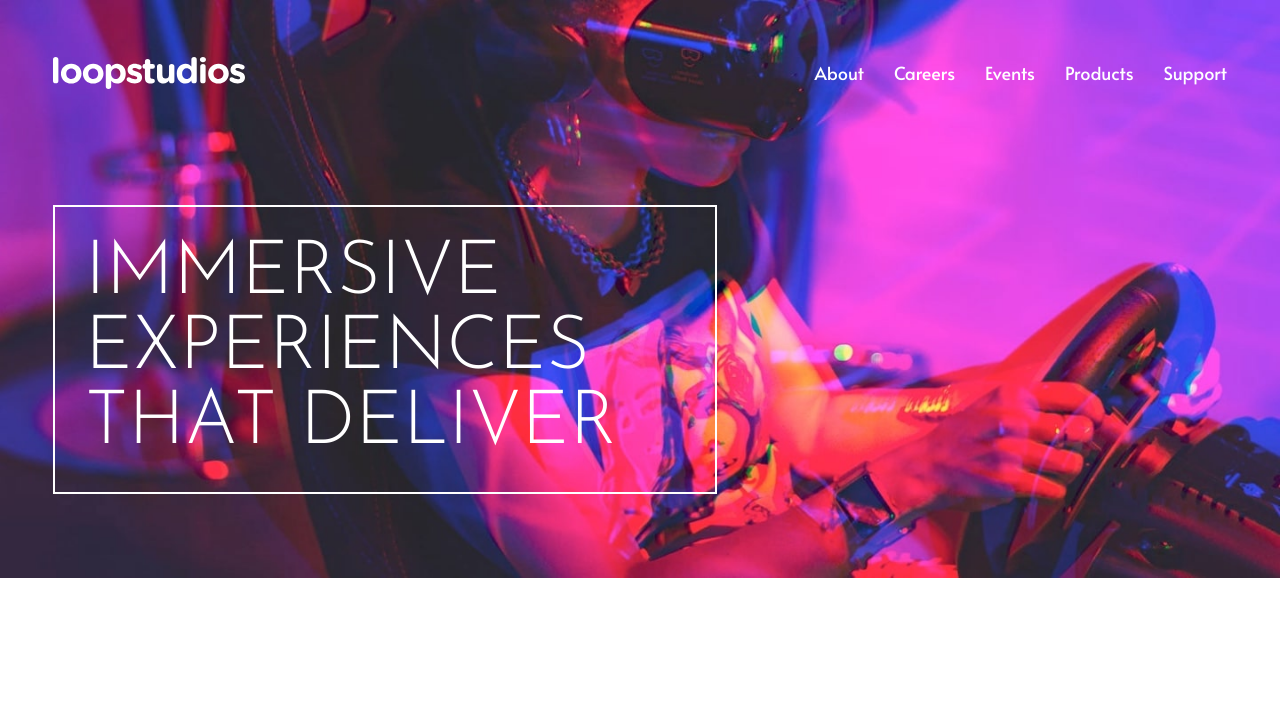
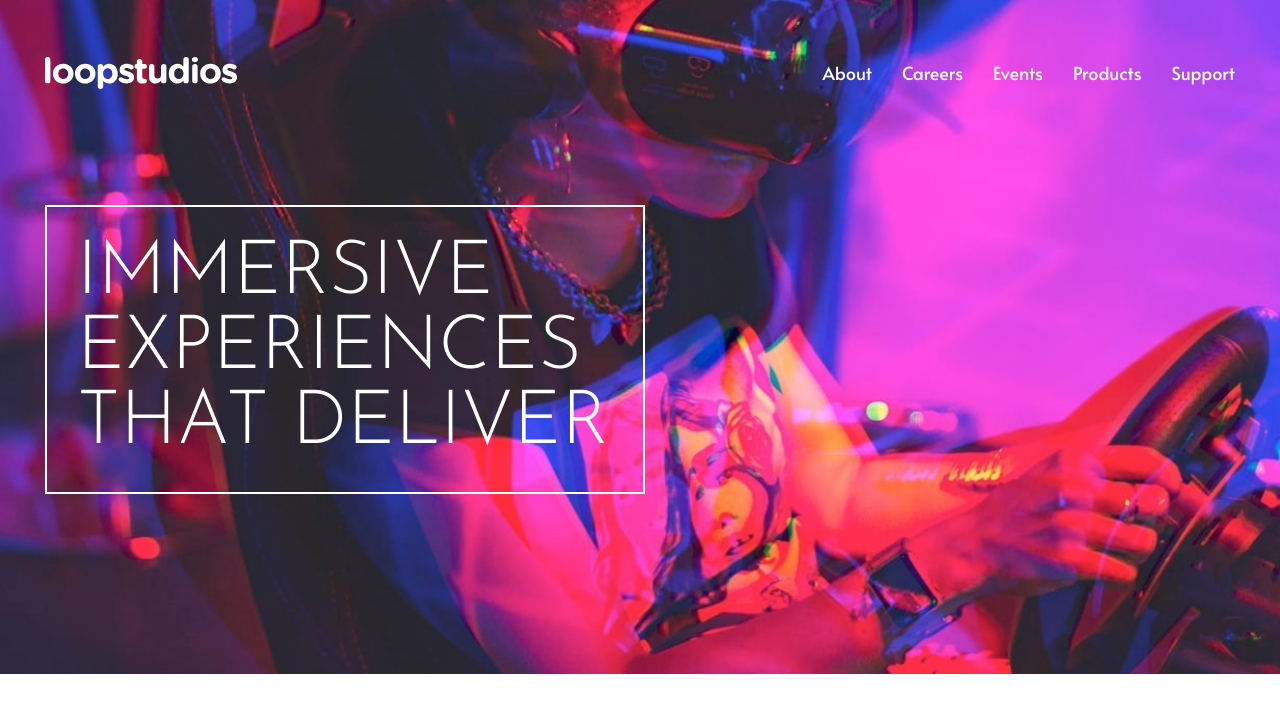
Before and after one commit to pklepa/loopstudios, a Gatsby site: page / in a window 1280 px wide. Built offline with nearby package versions, Linux system fonts and the light colour scheme; Gatsby itself is replaced by a stand-in of ours.

Commit message:
Better adjust the hero section using gatsby-background-image

```diff
--- a/package.json
+++ b/package.json
@@ -17,6 +17,7 @@
     "@fontsource/alata": "^4.1.0",
     "@fontsource/josefin-sans": "^4.1.0",
     "gatsby": "^2.26.1",
+    "gatsby-background-image": "^1.4.0",
     "gatsby-image": "^2.10.0",
     "gatsby-plugin-sass": "^3.1.0",
     "gatsby-plugin-sharp": "^2.13.2",
--- a/src/assets/styles/global.css
+++ b/src/assets/styles/global.css
@@ -1,4 +1,5 @@
-html {
+html,
+body {
   margin: 0;
   padding: 0;
 
@@ -20,4 +21,6 @@ html {
   font-size: 15px;
   font-family: "Alata", sans-serif;
   color: var(--black);
+
+  box-sizing: border-box;
 }
--- a/src/components/heroBackground.js
+++ /dev/null
@@ -1,39 +0,0 @@
-import React from "react"
-
-import { graphql, useStaticQuery } from "gatsby"
-import Img from "gatsby-image"
-
-function HeroBackground() {
-  const data = useStaticQuery(graphql`
-    query Images {
-      image: file(relativePath: { eq: "image-hero.jpg" }) {
-        id
-        childImageSharp {
-          fixed(width: 1920) {
-            ...GatsbyImageSharpFixed
-          }
-          fluid {
-            ...GatsbyImageSharpFluid
-          }
-        }
-      }
-    }
-  `)
-  console.log(data)
-
-  return (
-    <div
-      style={{
-        width: "100vw",
-        position: "fixed",
-        top: 0,
-        left: 0,
-        zIndex: -1,
-      }}
-    >
-      <Img fluid={data.image.childImageSharp.fluid} />
-    </div>
-  )
-}
-
-export default HeroBackground
--- /dev/null
+++ b/src/components/heroSection.js
@@ -0,0 +1,38 @@
+import React from "react"
+
+import { graphql, useStaticQuery } from "gatsby"
+import BackgroundImage from "gatsby-background-image"
+
+import styles from "./heroSection.module.scss"
+
+function HeroSection({ children }) {
+  const data = useStaticQuery(graphql`
+    query Images {
+      image: file(relativePath: { eq: "image-hero.jpg" }) {
+        id
+        childImageSharp {
+          fixed {
+            ...GatsbyImageSharpFixed
+          }
+          fluid {
+            ...GatsbyImageSharpFluid
+          }
+        }
+      }
+    }
+  `)
+
+  console.log(children)
+  return (
+    <BackgroundImage
+      Tag="section"
+      className={styles.background_img}
+      fluid={data.image.childImageSharp.fluid}
+      backgroundColor={`#040e18`}
+    >
+      {children}
+    </BackgroundImage>
+  )
+}
+
+export default HeroSection
--- /dev/null
+++ b/src/components/heroSection.module.scss
@@ -0,0 +1,9 @@
+.background_img {
+  width: 100%;
+  background-position: top center;
+  background-repeat: no-repeat;
+  background-size: cover;
+  background-attachment: fixed;
+
+  margin: 0;
+}
--- a/src/components/navbar.module.scss
+++ b/src/components/navbar.module.scss
@@ -3,7 +3,7 @@ header {
   align-items: center;
   justify-content: space-between;
 
-  margin: 3rem;
+  padding: 3rem;
   max-width: var(--desktop);
 }
 
--- a/src/components/title.module.scss
+++ b/src/components/title.module.scss
@@ -7,6 +7,6 @@
   max-width: 600px;
 
   padding: 2rem;
-  margin: 4rem 0 7rem;
+  margin: 4rem 0 12rem;
   border: 2px solid var(--white);
 }
--- a/src/pages/index.js
+++ b/src/pages/index.js
@@ -1,16 +1,17 @@
 import React from "react"
 
-import HeroBackground from "../components/heroBackground"
+// import HeroBackground from "../components/heroBackground"
+import HeroSection from "../components/heroSection"
 import Navbar from "../components/navbar"
 import Title from "../components/title"
 
 export default function Home() {
   return (
     <div>
-      <HeroBackground />
-
-      <Navbar />
-      <Title />
+      <HeroSection>
+        <Navbar />
+        <Title />
+      </HeroSection>
     </div>
   )
 }
```
Also changed, not shown: 1 other file.
